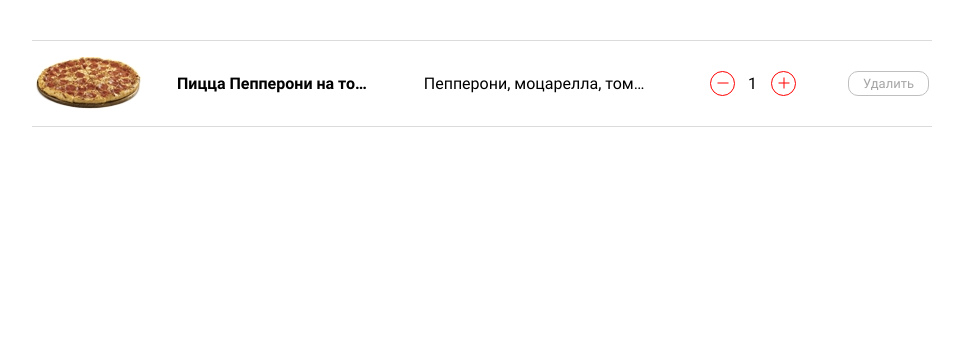
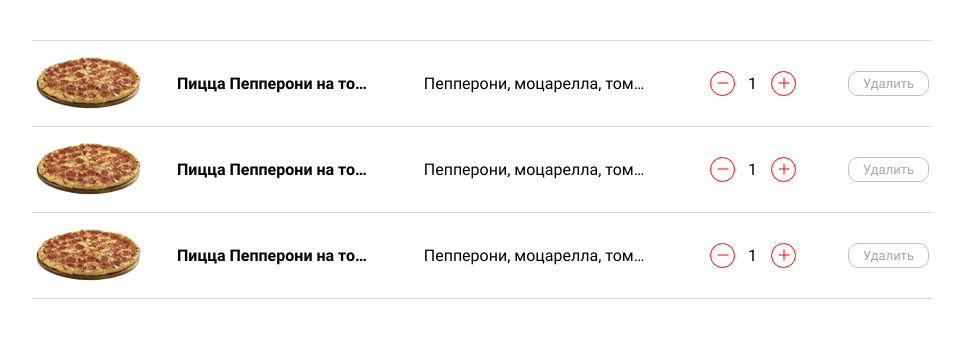
Before and after one commit to cognitive-cake/endy, a website: page index.html in a window 1280 px wide. Shown: the whole page, without its empty margins (158-1121 px from the left). Drawn offline with Linux system fonts and the light colour scheme.

Commit message:
Начал работать над интерактивностью списка заказов

```diff
--- a/index.html
+++ b/index.html
@@ -9,10 +9,32 @@
 </head>
 <body>
   <form class="order-list" method="post">
-    <article class="single-product">
+    <article class="single-order">
       <img src="img/product-01.jpg" alt="Пицца!">
-      <p class="single-product__name">Пицца Пепперони на тонком тесте</p>
-      <p class="single-product__description">Пепперони, моцарелла, томаты и прочая вкуснятина</p>
+      <p class="single-order__name">Пицца Пепперони на тонком тесте</p>
+      <p class="single-order__description">Пепперони, моцарелла, томаты и прочая вкуснятина</p>
+      <div class="amount-controls">
+        <button type="button" class="amount-control amount-controls__btn amount-controls__btn-dec">–</button>
+        <input type="text" class="amount-control amount-controls__value" value="1" title="Количество для заказа" name="amount" readonly>
+        <button type="button" class="amount-control amount-controls__btn amount-controls__btn-inc">+</button>
+      </div>
+      <button type="button" class="remove-btn">Удалить</button>
+    </article>
+    <article class="single-order">
+      <img src="img/product-01.jpg" alt="Пицца!">
+      <p class="single-order__name">Пицца Пепперони на тонком тесте</p>
+      <p class="single-order__description">Пепперони, моцарелла, томаты и прочая вкуснятина</p>
+      <div class="amount-controls">
+        <button type="button" class="amount-control amount-controls__btn amount-controls__btn-dec">–</button>
+        <input type="text" class="amount-control amount-controls__value" value="1" title="Количество для заказа" name="amount" readonly>
+        <button type="button" class="amount-control amount-controls__btn amount-controls__btn-inc">+</button>
+      </div>
+      <button type="button" class="remove-btn">Удалить</button>
+    </article>
+    <article class="single-order">
+      <img src="img/product-01.jpg" alt="Пицца!">
+      <p class="single-order__name">Пицца Пепперони на тонком тесте</p>
+      <p class="single-order__description">Пепперони, моцарелла, томаты и прочая вкуснятина</p>
       <div class="amount-controls">
         <button type="button" class="amount-control amount-controls__btn amount-controls__btn-dec">–</button>
         <input type="text" class="amount-control amount-controls__value" value="1" title="Количество для заказа" name="amount" readonly>
@@ -22,6 +44,5 @@
     </article>
   </form>
 
-
 </body>
 </html>
--- a/js/product-list.js
+++ b/js/product-list.js
@@ -1 +1,12 @@
 'use strict';
+
+(function () {
+  var orderForm = document.querySelector('.order-list');
+  var allOrders = orderForm.querySelectorAll('.single-product');
+
+  orderForm.addEventListener('click', onAmountClick);
+
+  function onAmountClick(event) {
+    var currentTarget = event.target;
+  }
+})();
--- a/sass/blocks/single-product.scss
+++ b/sass/blocks/single-order.scss
@@ -1,4 +1,4 @@
-.single-product {
+.single-order {
   display: flex;
   align-items: center;
 
--- a/sass/style.scss
+++ b/sass/style.scss
@@ -3,7 +3,7 @@
 @import "./mixins.scss";
 @import "./global.scss";
 
+@import "./blocks/amount-controls.scss";
 @import "./blocks/order-list.scss";
-@import "./blocks/single-product.scss";
-@import "./blocks/amount-controls.scss";
 @import "./blocks/remove-btn.scss";
+@import "./blocks/single-order.scss";
```
Also changed, not shown: css/style.css, css/style.min.css.
